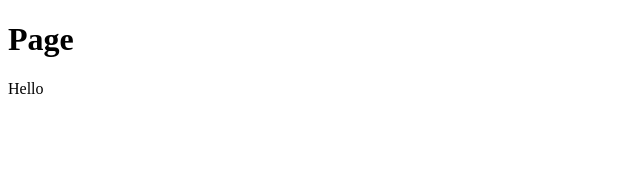
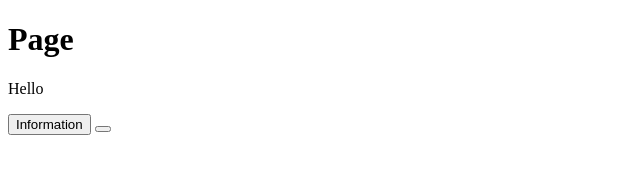
Before and after one commit to MysterousMang0/website2, a plain HTML site: page page.html in a window 1280 px wide. Shown: the whole page, without its empty margins (0-640 px from the left). Drawn offline with Linux system fonts and the light colour scheme; sample sign-in values are in the browser's storage.

Commit message:
page.html

```diff
--- a/page.html
+++ b/page.html
@@ -8,7 +8,8 @@
 <body>
     <h1>Page</h1>
     <p>Hello</p>
-
+    <button id="InfoButton" onclick="ShowInfoButton()">Information</button>
+    <button></button>
     <script src="page.js"></script>
 </body>
 </html>
```
